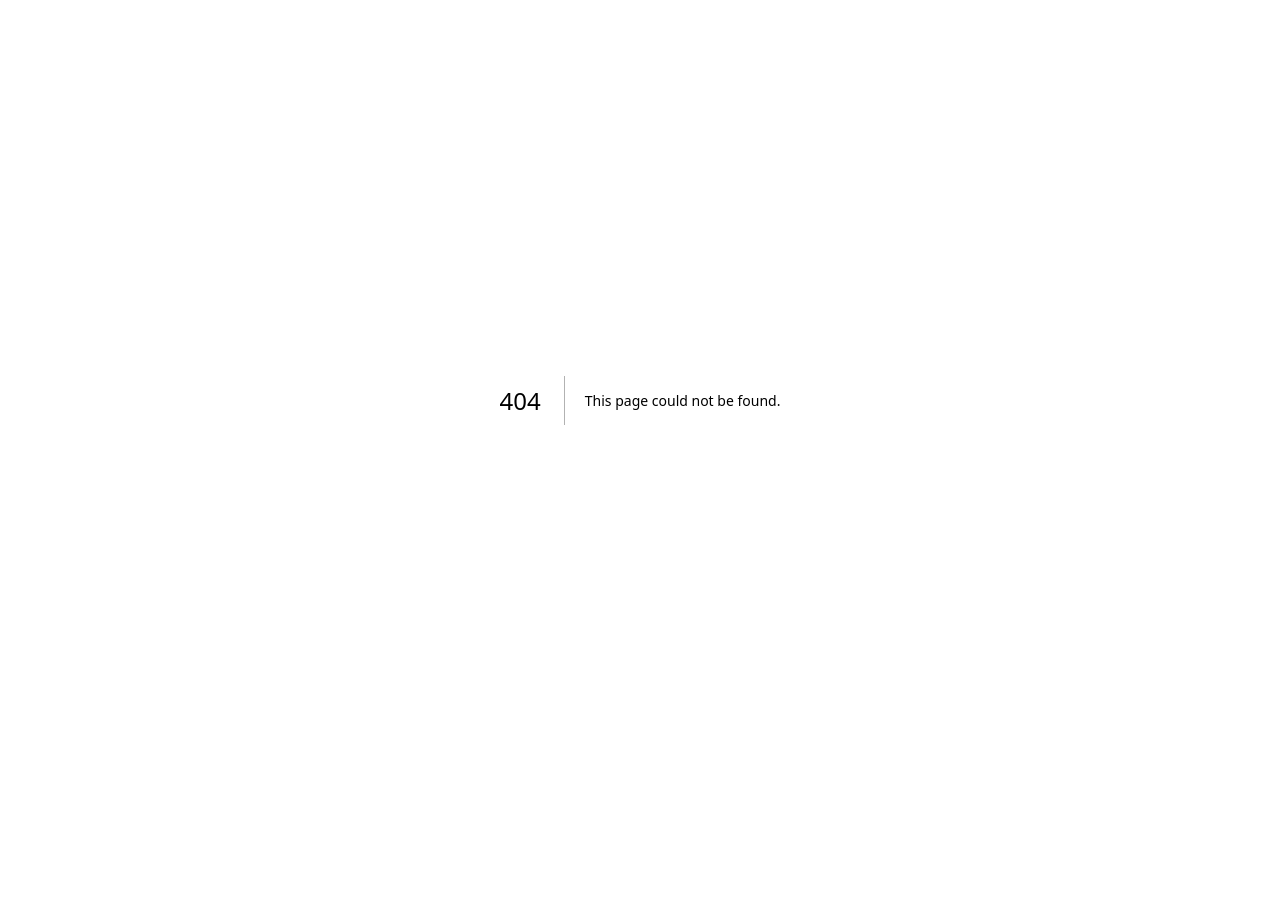
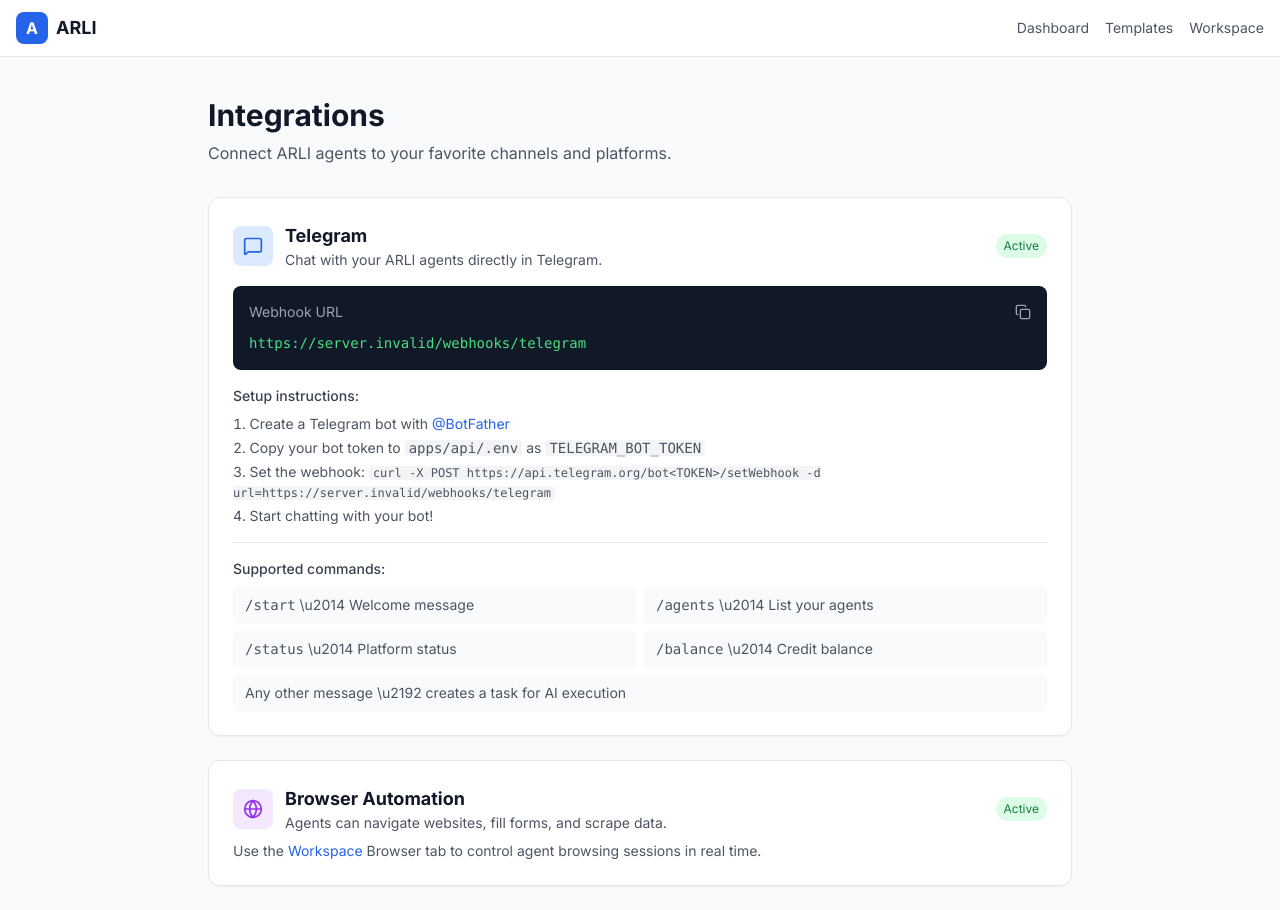
Before and after one commit to arliwork/arli, a Next.js app in the folder apps/web/: page /integrations in a window 1280 px wide. Before the commit this address had no page. Shown: the top 910 px of the page. Before the commit the page ends 800 px from the top, so only its background shows below. Built offline with nearby package versions, Linux system fonts and the light colour scheme; no server answers.

Commit message:
feat(integrations): add integrations page and Telegram webhook UI

```diff
--- /dev/null
+++ b/apps/web/app/integrations/page.tsx
@@ -0,0 +1,122 @@
+"use client";
+
+import { useState } from "react";
+import Link from "next/link";
+import { MessageSquare, Copy, CheckCircle, Terminal, Globe } from "lucide-react";
+import toast from "react-hot-toast";
+
+const API_URL = process.env.NEXT_PUBLIC_API_URL || "http://localhost:8000";
+
+export default function IntegrationsPage() {
+  const [copied, setCopied] = useState(false);
+  const webhookUrl = `${API_URL}/webhooks/telegram`;
+
+  const copyWebhook = () => {
+    navigator.clipboard.writeText(webhookUrl);
+    setCopied(true);
+    toast.success("Webhook URL copied");
+    setTimeout(() => setCopied(false), 2000);
+  };
+
+  return (
+    <div className="min-h-screen bg-gray-50">
+      <header className="bg-white border-b sticky top-0 z-50">
+        <div className="max-w-7xl mx-auto px-4 h-14 flex items-center justify-between">
+          <Link href="/" className="flex items-center gap-2">
+            <div className="w-8 h-8 bg-blue-600 rounded-lg flex items-center justify-center text-white font-bold">A</div>
+            <span className="text-lg font-bold">ARLI</span>
+          </Link>
+          <nav className="flex items-center gap-4 text-sm">
+            <Link href="/dashboard" className="text-gray-600 hover:text-gray-900">Dashboard</Link>
+            <Link href="/templates" className="text-gray-600 hover:text-gray-900">Templates</Link>
+            <Link href="/workspace" className="text-gray-600 hover:text-gray-900">Workspace</Link>
+          </nav>
+        </div>
+      </header>
+
+      <main className="max-w-4xl mx-auto px-4 py-10">
+        <h1 className="text-3xl font-bold text-gray-900 mb-2">Integrations</h1>
+        <p className="text-gray-600 mb-8">Connect ARLI agents to your favorite channels and platforms.</p>
+
+        {/* Telegram */}
+        <div className="bg-white rounded-xl shadow-sm border p-6 mb-6">
+          <div className="flex items-center gap-3 mb-4">
+            <div className="w-10 h-10 bg-blue-100 rounded-lg flex items-center justify-center">
+              <MessageSquare className="w-5 h-5 text-blue-600" />
+            </div>
+            <div>
+              <h2 className="text-lg font-bold text-gray-900">Telegram</h2>
+              <p className="text-sm text-gray-600">Chat with your ARLI agents directly in Telegram.</p>
+            </div>
+            <span className="ml-auto text-xs bg-green-100 text-green-700 px-2 py-1 rounded-full">Active</span>
+          </div>
+
+          <div className="bg-gray-900 rounded-lg p-4 mb-4">
+            <div className="flex items-center justify-between mb-2">
+              <span className="text-gray-400 text-sm">Webhook URL</span>
+              <button onClick={copyWebhook} className="text-gray-400 hover:text-white transition">
+                {copied ? <CheckCircle className="w-4 h-4 text-green-400" /> : <Copy className="w-4 h-4" />}
+              </button>
+            </div>
+            <code className="text-green-400 text-sm break-all">{webhookUrl}</code>
+          </div>
+
+          <div className="space-y-2 text-sm text-gray-700">
+            <p className="font-medium">Setup instructions:</p>
+            <ol className="list-decimal list-inside space-y-1 text-gray-600">
+              <li>Create a Telegram bot with <a href="https://t.me/BotFather" className="text-blue-600 hover:underline" target="_blank" rel="noreferrer">@BotFather</a></li>
+              <li>Copy your bot token to <code className="bg-gray-100 px-1 rounded">apps/api/.env</code> as <code className="bg-gray-100 px-1 rounded">TELEGRAM_BOT_TOKEN</code></li>
+              <li>Set the webhook: <code className="bg-gray-100 px-1 rounded text-xs">curl -X POST https://api.telegram.org/bot&lt;TOKEN&gt;/setWebhook -d url={webhookUrl}</code></li>
+              <li>Start chatting with your bot!</li>
+            </ol>
+          </div>
+
+          <div className="mt-4 border-t pt-4">
+            <p className="text-sm font-medium text-gray-700 mb-2">Supported commands:</p>
+            <div className="grid sm:grid-cols-2 gap-2 text-sm text-gray-600">
+              <div className="bg-gray-50 rounded px-3 py-2"><code>/start</code> \u2014 Welcome message</div>
+              <div className="bg-gray-50 rounded px-3 py-2"><code>/agents</code> \u2014 List your agents</div>
+              <div className="bg-gray-50 rounded px-3 py-2"><code>/status</code> \u2014 Platform status</div>
+              <div className="bg-gray-50 rounded px-3 py-2"><code>/balance</code> \u2014 Credit balance</div>
+              <div className="bg-gray-50 rounded px-3 py-2 sm:col-span-2">Any other message \u2192 creates a task for AI execution</div>
+            </div>
+          </div>
+        </div>
+
+        {/* Browser Automation */}
+        <div className="bg-white rounded-xl shadow-sm border p-6 mb-6">
+          <div className="flex items-center gap-3 mb-2">
+            <div className="w-10 h-10 bg-purple-100 rounded-lg flex items-center justify-center">
+              <Globe className="w-5 h-5 text-purple-600" />
+            </div>
+            <div>
+              <h2 className="text-lg font-bold text-gray-900">Browser Automation</h2>
+              <p className="text-sm text-gray-600">Agents can navigate websites, fill forms, and scrape data.</p>
+            </div>
+            <span className="ml-auto text-xs bg-green-100 text-green-700 px-2 py-1 rounded-full">Active</span>
+          </div>
+          <p className="text-sm text-gray-600 mt-2">
+            Use the <Link href="/workspace" className="text-blue-600 hover:underline">Workspace</Link> Browser tab to control agent browsing sessions in real time.
+          </p>
+        </div>
+
+        {/* Terminal */}
+        <div className="bg-white rounded-xl shadow-sm border p-6">
+          <div className="flex items-center gap-3 mb-2">
+            <div className="w-10 h-10 bg-gray-100 rounded-lg flex items-center justify-center">
+              <Terminal className="w-5 h-5 text-gray-700" />
+            </div>
+            <div>
+              <h2 className="text-lg font-bold text-gray-900">Terminal Access</h2>
+              <p className="text-sm text-gray-600">Agents execute real shell commands in their workspace.</p>
+            </div>
+            <span className="ml-auto text-xs bg-green-100 text-green-700 px-2 py-1 rounded-full">Active</span>
+          </div>
+          <p className="text-sm text-gray-600 mt-2">
+            Available in every agent workspace. Commands run sandboxed in the agent\u2019s working directory.
+          </p>
+        </div>
+      </main>
+    </div>
+  );
+}
```
